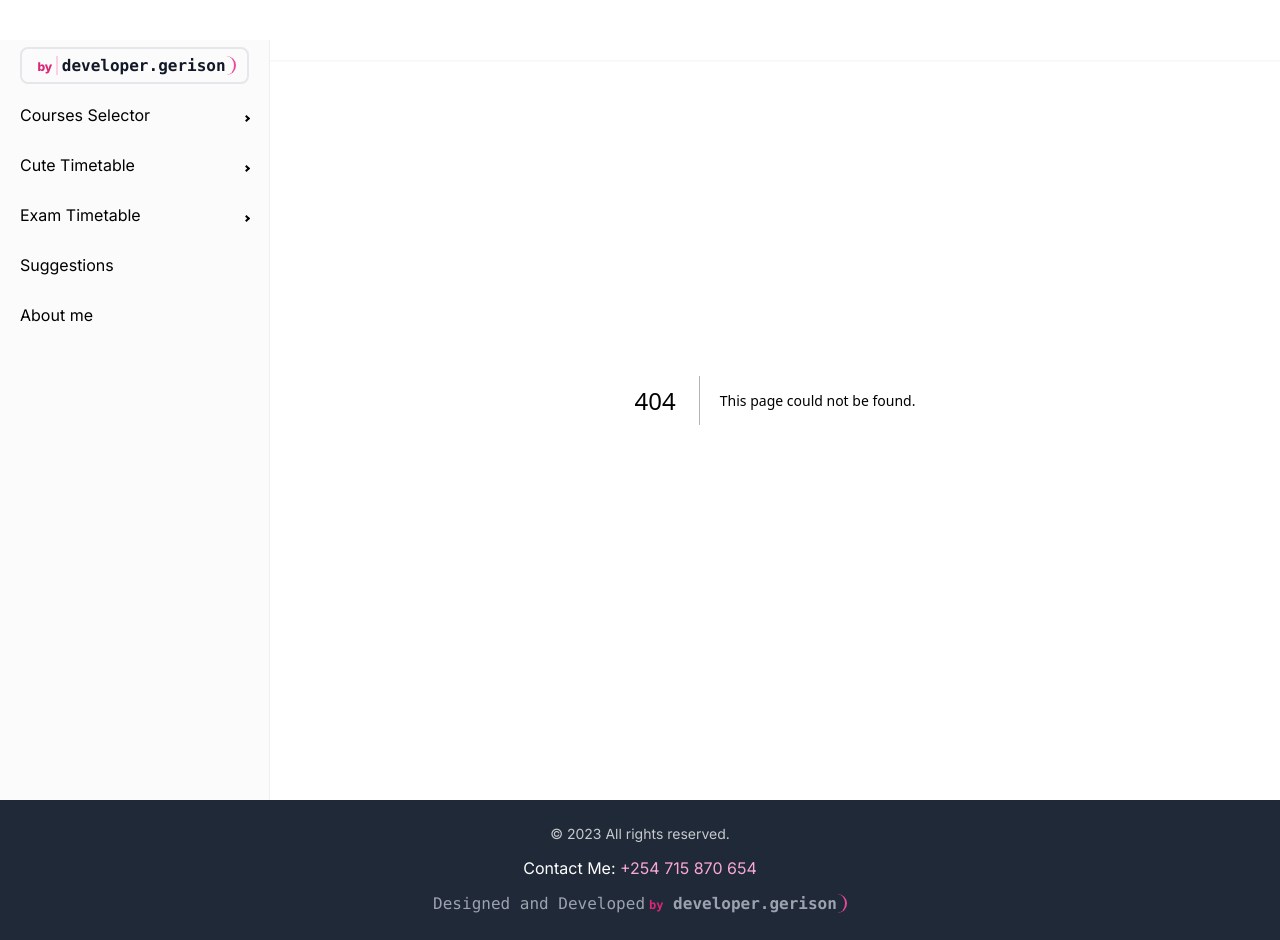
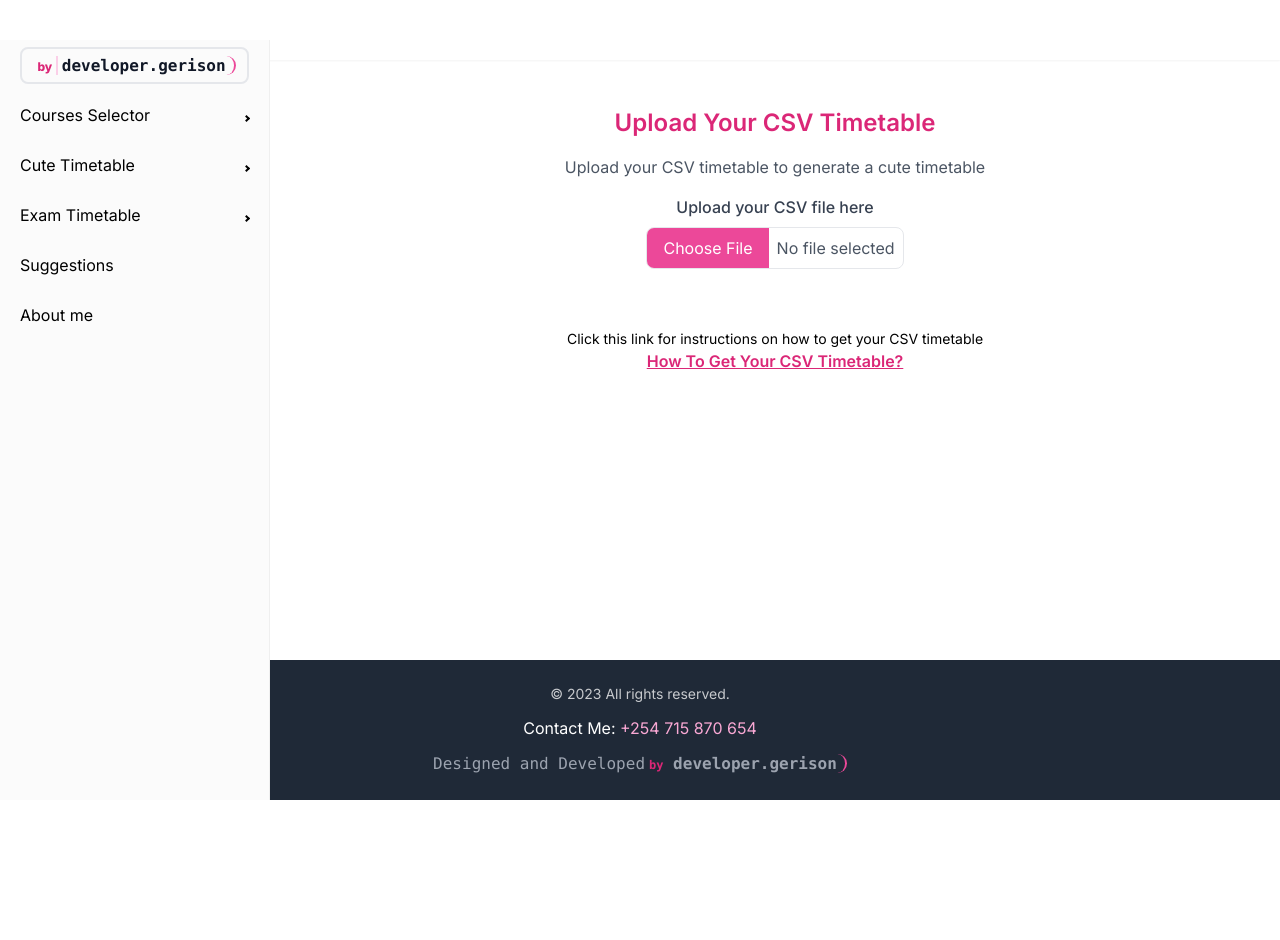
Before and after one commit to gerkim62/cute-tools, a Next.js app: page /cute-timetable/upload in a window 1280 px wide. Before the commit this address had no page. After the commit the page ends 800 px from the top, so only its background shows below. Built offline with nearby package versions, Linux system fonts and the light colour scheme.

Commit message:
ADDED CUTE-TIMWETable

```diff
--- /dev/null
+++ b/app/cute-timetable/download/page.tsx
@@ -0,0 +1,58 @@
+import Link from "next/link";
+import React from "react";
+
+const CuteTimetableTutorial = () => {
+  return (
+    <div className="bg-white text-gray-700 py-10 px-4">
+      <div className="max-w-md mx-auto">
+        <h1 className="text-xl text-center font-semibold text-pink-600 mb-6">
+          How to Get Your Timetable CSV
+        </h1>
+
+        <div className="bg-white rounded-lg p-6 shadow-md text-left mb-8">
+          <p className="text-gray-600 mb-4">
+            Follow these simple steps to access your timetable CSV file:
+          </p>
+
+          <div className="mb-4">
+            <p className="text-gray-600 font-semibold mb-2">
+              1. Log in to UMIS
+            </p>
+            <p>
+              <a target="_blank" href="https://registration.ueab.ac.ke/ueab/a_students.jsp?view=1:0" className="text-pink-600 hover:underline font-semibold block mb-2">
+                Click here to log in to UMIS portal
+              </a>
+              This link will take you to the UMIS login page. Log in with your student ID and password then return to this page to continue to the next step.
+            </p>
+          </div>
+
+          <div>
+            <p className="text-gray-600 font-semibold mb-4">
+              2. Download Your Timetable
+            </p>
+            <p>
+              <a target="_blank" href="https://registration.ueab.ac.ke/ueab/grid_export?view=28:0&action=export" className="text-pink-600 hover:underline font-semibold block mb-2">
+                Click here to download your timetable CSV
+              </a>
+              After logging in, click the above link to download your timetable as a CSV file.
+            </p>
+          </div>
+
+          <div>
+            <p className="text-gray-600 font-semibold mb-4">
+              3. Go back to Upload
+            </p>
+            <Link href="/cute-timetable" className="text-pink-600 hover:underline font-semibold block mb-2">
+              Click here to go back to the upload page
+            </Link>
+            <p>
+              After downloading the CSV file, click the above link to return to the upload page and upload your timetable.
+            </p>
+          </div>
+        </div>
+      </div>
+    </div>
+  );
+};
+
+export default CuteTimetableTutorial;
--- /dev/null
+++ b/app/cute-timetable/upload/page.tsx
@@ -0,0 +1,133 @@
+import Link from "next/link";
+
+import toast from "react-hot-toast";
+import { useRouter } from "next/navigation";
+import CustomFileInput from "@/components/CustomCsvInput";
+
+const CsvTimetableUploader = () => {
+  const onError = (message: string) => toast.error(message, {});
+  const onSuccess = (message: string) => toast.success(message, {});
+
+  //   const [selectedFile, setSelectedFile] = useState<File | null>(null);
+  //   const [selectedFileName, setSelectedFileName] = useState<string | null>(null);
+  //   const [isError, setIsError] = useState(false);
+  //   const [errorMessage, setErrorMessage] = useState<string>("");
+  //   const [uploading, setUploading] = useState(false);
+  //   const [timetableCsv, setTimetableCsv] = useLocalStorage<string | null>(
+  //     "timetableCsv",
+  //     ""
+  //   );
+  //   const router = useRouter();
+
+  //   useEffect(() => {
+  //     if (isError) {
+  //       onError(errorMessage);
+  //     }
+  //   }, [isError, errorMessage]);
+
+  //   const handleFileChange = (event: React.ChangeEvent<HTMLInputElement>) => {
+  //     const file = event.target.files?.[0];
+  //     setSelectedFile(file || null);
+  //     setSelectedFileName(file ? file.name : null);
+  //   };
+
+  //   const handleUpload = async () => {
+  //     if (selectedFile) {
+  //       // Check if the selected file is a CSV
+  //       if (!selectedFile.name.endsWith(".csv")) {
+  //         setIsError(true);
+  //         setErrorMessage("Only CSV files are allowed");
+  //         return;
+  //       }
+
+  //       console.log("Uploading file:", selectedFile);
+
+  //       // Add your file upload logic here
+  //       // Replace this with your actual file upload functionality
+
+  //       setIsError(false);
+  //       setErrorMessage("");
+  //       setUploading(true);
+
+  //       const csvString = await getCSVStringFrom(selectedFile);
+  //       console.log(csvString);
+  //       setTimetableCsv(csvString);
+
+  //       setUploading(false);
+  //       onSuccess("File uploaded successfully");
+
+  //       router.push("/cute-timetable/view");
+  //       // window.location.href = "/cute-timetable/view";
+  //     } else {
+  //       setIsError(true);
+  //       setErrorMessage("No file selected");
+  //     }
+  //   };
+
+  return (
+    <div className="flex flex-col items-center justify-center my-10 min-h-[50vh] text-center">
+      <h1 className="text-2xl font-semibold mb-4 text-pink-600">
+        Upload Your CSV Timetable
+      </h1>
+
+      <p className="text-gray-600 mb-4">
+        Upload your CSV timetable to generate a cute timetable
+      </p>
+
+      <label
+        htmlFor="fileInput"
+        className="block font-medium mb-2 text-gray-700"
+      >
+        Upload your CSV file here
+      </label>
+      <CustomFileInput
+        fileType="csv"
+        handleInput={async (csv) => {
+          "use server";
+          console.log(csv);
+        }}
+      />
+      {/* {isError && <p className="text-red-500 text-sm my-2">{errorMessage}</p>} */}
+      {/* <button
+        className={`py-2 px-4 rounded font-semibold ${
+          selectedFile
+            ? "bg-pink-600 hover:bg-pink-700 text-white"
+            : "bg-gray-300 cursor-not-allowed text-gray-500"
+        }`}
+        onClick={handleUpload}
+        disabled={!selectedFile || uploading} // Disable the button when uploading
+      >
+        {uploading
+          ? "Uploading..."
+          : selectedFile
+          ? "Upload CSV Now \u2191"
+          : "Choose a file to upload"}
+      </button> */}
+      <p className="text-sm  mt-10">
+        Click this link for instructions on how to get your CSV timetable
+      </p>
+      <Link
+        href="/cute-timetable/download"
+        className="underline text-pink-600 hover:underline hover:text-pink-700 capitalize font-semibold transition duration-300"
+      >
+        How to get your CSV timetable?
+      </Link>
+
+      {/* {timetableCsv && (
+        <div className="mt-6 max-w-[90vw] bg-pink-100 border border-pink-300 rounded p-4">
+          <p className="text-sm mb-2 text-pink-600">
+            🎀 You already have a cute timetable uploaded. Click the button
+            below to view it! 📅
+          </p>
+          <Link href="/cute-timetable/view">
+            <button className="py-2 px-4 rounded font-semibold bg-pink-600 hover:bg-pink-700 text-white">
+              View Timetable
+            </button>
+          </Link>
+        </div>
+      )} */}
+    </div>
+  );
+};
+
+export default CsvTimetableUploader;
--- /dev/null
+++ b/components/CustomCsvInput/helpers.ts
@@ -0,0 +1,18 @@
+export function getCSVStringFrom(csvFile:File): Promise<string> {
+    return new Promise((resolve, reject) => {
+      const reader = new FileReader();
+      reader.onload = event => {
+        if(!event.target) {
+          reject('Error reading file');
+          return;
+        }
+        if(typeof event.target.result !== 'string') {
+          reject('File content is not a string');
+          return;
+        }
+        resolve(event.target.result)
+      };
+      reader.onerror = error => reject(error);
+      reader.readAsText(csvFile);
+    });
+  }
--- /dev/null
+++ b/components/CustomCsvInput/index.tsx
@@ -0,0 +1,73 @@
+"use client";
+import toast from "react-hot-toast";
+import { useState } from "react";
+import { getCSVStringFrom } from "./helpers";
+
+interface CustomFileInputProps {
+  handleInput: (csvString:string) => void;
+  fileType: "csv";
+}
+
+
+const CustomFileInput: React.FC<CustomFileInputProps> = ({
+   handleInput,
+  fileType,
+}) => {
+  const [selectedFileName, setSelectedFileName] = useState<string | null>(null);
+  const handleFileChange = async (event: React.ChangeEvent<HTMLInputElement>) => {
+    const file = event.target.files?.[0];
+
+    if (file) {
+      setSelectedFileName(file.name);
+    }
+
+    if (!file) {
+      console.error("No file selected.");
+      toast.error("No file selected.", {});
+    } else if (fileType && !file.name.endsWith(`.${fileType}`)) {
+      console.error(`Only ${fileType} files are allowed`);
+      toast.error(`Only ${fileType} files are allowed`, {});
+    } else {
+      try {
+      const csvString =await  getCSVStringFrom(file);
+      console.log(csvString);
+      handleInput(csvString)
+      } catch (error) {
+        console.error(error);
+        toast.error(error.message, {});
+      }
+    }
+  };
+
+  return (
+    <div className="flex items-center border rounded-lg overflow-hidden mb-5 max-w-[80%]">
+      <label
+        htmlFor="fileInput"
+        className="px-4 py-2 bg-pink-500 text-white cursor-pointer whitespace-nowrap hover:bg-pink-600"
+      >
+        Choose File
+      </label>
+      <input
+        id="fileInput"
+        type="file"
+        accept=".csv"
+        className="hidden"
+        onChange={handleFileChange}
+      />
+      <a
+        href="#"
+        onClick={() => {
+          const fileInput = document.getElementById("fileInput");
+          if (fileInput) {
+            fileInput.click();
+          }
+        }}
+        className="px-2 py-2 text-gray-600 text-ellipsis overflow-clip whitespace-nowrap cursor-pointer"
+      >
+        {selectedFileName || "No file selected"}
+      </a>
+    </div>
+  );
+};
+
+export default CustomFileInput;
--- a/components/Sidebar/index.tsx
+++ b/components/Sidebar/index.tsx
@@ -13,6 +13,7 @@ import {
   FaListUl,
   FaFileDownload,
   FaSearch,
+  FaFileUpload,
 } from "react-icons/fa";
 import React from "react";
 import Link from "next/link";
@@ -41,8 +42,8 @@ import { SidebarItem } from "./SidebarItem";
       items: [
         {
           label: "Create timetable",
-          path: "/cute-timetable",
-          icon: FaFileDownload,
+          path: "/cute-timetable/upload",
+          icon: FaFileUpload,
         },
         {
           label: "View timetable",
```
